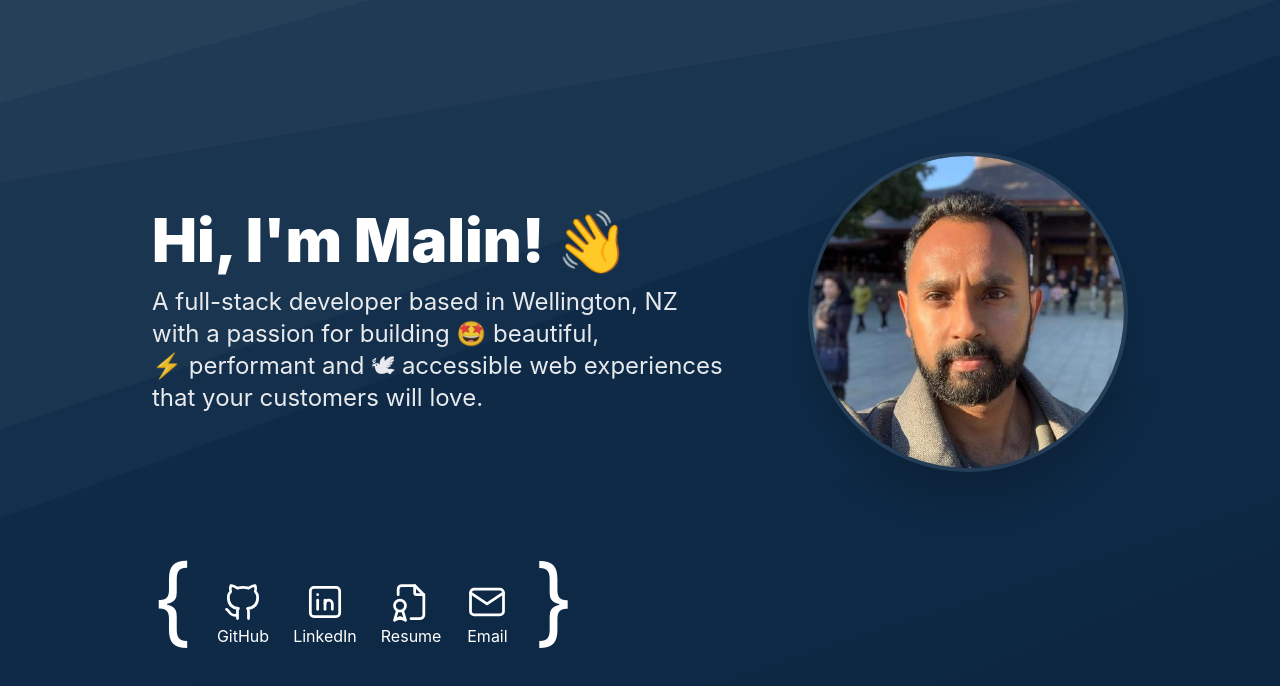
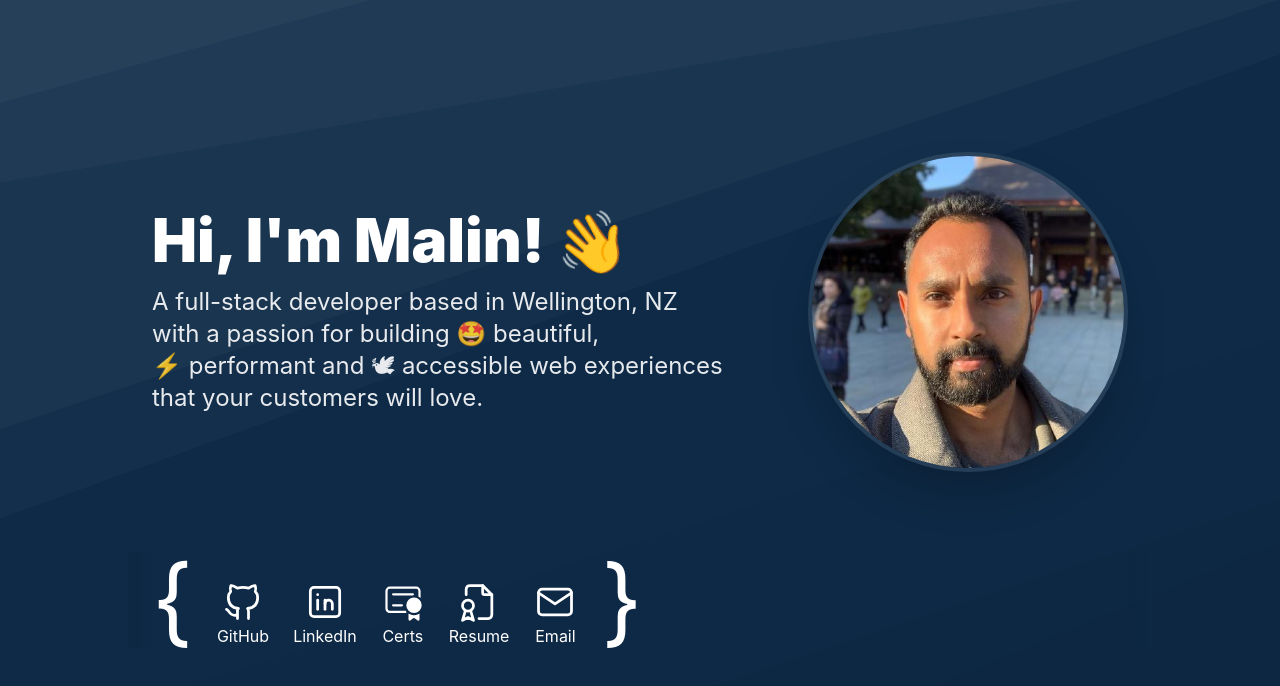
Before and after one commit to malinmalliyawadu/personal-site, a React (Vite) app: page / in a window 1280 px wide. Shown: the top 686 px of the page. Built offline with nearby package versions, Linux system fonts and the light colour scheme.

Commit message:
Add link to credly

```diff
--- a/src/App.tsx
+++ b/src/App.tsx
@@ -3,6 +3,7 @@ import resume from "./pdfs/resume.pdf";
 
 function App() {
   return (
+    <>
       <div className="min-h-screen text-white max-w-screen-lg mx-auto flex flex-col md:justify-center p-6">
         <div className="flex md:gap-20 flex-col md:flex-row-reverse items-center mb-10 md:mb-20">
           <img
@@ -23,8 +24,8 @@ function App() {
           </div>
         </div>
 
-      <div>
-        <ul className="flex gap-6 items-end">
+        <div className="carousel overflow-x-hidden md:overflow-x-visible relative -mx-6">
+          <ul className="flex gap-6 items-end overflow-x-auto md:overflow-visible px-6">
             <li className="text-8xl hidden md:block">{"{"}</li>
             <li>
               <a
@@ -39,11 +40,11 @@ function App() {
                   width="44"
                   height="44"
                   viewBox="0 0 24 24"
-                stroke-width="1.5"
+                  strokeWidth="1.5"
                   stroke="currentcolor"
                   fill="none"
-                stroke-linecap="round"
-                stroke-linejoin="round"
+                  strokeLinecap="round"
+                  strokeLinejoin="round"
                 >
                   <path stroke="none" d="M0 0h24v24H0z" fill="none" />
                   <path d="M9 19c-4.3 1.4 -4.3 -2.5 -6 -3m12 5v-3.5c0 -1 .1 -1.4 -.5 -2c2.8 -.3 5.5 -1.4 5.5 -6a4.6 4.6 0 0 0 -1.3 -3.2a4.2 4.2 0 0 0 -.1 -3.2s-1.1 -.3 -3.5 1.3a12.3 12.3 0 0 0 -6.2 0c-2.4 -1.6 -3.5 -1.3 -3.5 -1.3a4.2 4.2 0 0 0 -.1 3.2a4.6 4.6 0 0 0 -1.3 3.2c0 4.6 2.7 5.7 5.5 6c-.6 .6 -.6 1.2 -.5 2v3.5" />
@@ -63,11 +64,11 @@ function App() {
                   width="44"
                   height="44"
                   viewBox="0 0 24 24"
-                stroke-width="1.5"
+                  strokeWidth="1.5"
                   stroke="currentcolor"
                   fill="none"
-                stroke-linecap="round"
-                stroke-linejoin="round"
+                  strokeLinecap="round"
+                  strokeLinejoin="round"
                 >
                   <path stroke="none" d="M0 0h24v24H0z" fill="none" />
                   <rect x="4" y="4" width="16" height="16" rx="2" />
@@ -77,6 +78,28 @@ function App() {
                   <path d="M16 16v-3a2 2 0 0 0 -4 0" />
                 </svg>
                 LinkedIn
+              </a>
+            </li>
+            <li>
+              <a
+                href="https://www.credly.com/users/malin-malliya-wadu"
+                target="_blank"
+                rel="noopener noreferrer"
+                className="flex flex-col items-center transform transition-all hover:scale-125 hover:text-yellow-300"
+              >
+                <svg
+                  xmlns="http://www.w3.org/2000/svg"
+                  width="44"
+                  height="44"
+                  preserveAspectRatio="xMidYMid meet"
+                  viewBox="0 0 20 20"
+                >
+                  <path
+                    fill="currentColor"
+                    d="M4 3a2 2 0 0 0-2 2v8a2 2 0 0 0 2 2h7.5v-.671a4.514 4.514 0 0 1-.242-.329H4a1 1 0 0 1-1-1V5a1 1 0 0 1 1-1h12a1 1 0 0 1 1 1v2.468c.364.18.7.41 1 .678V5a2 2 0 0 0-2-2H4Zm14.5 8.5a3.5 3.5 0 1 1-7 0a3.5 3.5 0 0 1 7 0ZM15 16c.925 0 1.785-.28 2.5-.758V18a.5.5 0 0 1-.8.4l-1.4-1.05a.5.5 0 0 0-.6 0l-1.4 1.05a.5.5 0 0 1-.8-.4v-2.758A4.478 4.478 0 0 0 15 16ZM5 6.5a.5.5 0 0 1 .5-.5h9a.5.5 0 0 1 0 1h-9a.5.5 0 0 1-.5-.5Zm.5 4.5a.5.5 0 0 0 0 1h4a.5.5 0 0 0 0-1h-4Z"
+                  />
+                </svg>
+                Certs
               </a>
             </li>
             <li>
@@ -91,11 +114,11 @@ function App() {
                   width="44"
                   height="44"
                   viewBox="0 0 24 24"
-                stroke-width="1.5"
+                  strokeWidth="1.5"
                   stroke="currentcolor"
                   fill="none"
-                stroke-linecap="round"
-                stroke-linejoin="round"
+                  strokeLinecap="round"
+                  strokeLinejoin="round"
                 >
                   <path stroke="none" d="M0 0h24v24H0z" fill="none" />
                   <path d="M14 3v4a1 1 0 0 0 1 1h4" />
@@ -118,11 +141,11 @@ function App() {
                   width="44"
                   height="44"
                   viewBox="0 0 24 24"
-                stroke-width="1.5"
+                  strokeWidth="1.5"
                   stroke="currentcolor"
                   fill="none"
-                stroke-linecap="round"
-                stroke-linejoin="round"
+                  strokeLinecap="round"
+                  strokeLinejoin="round"
                 >
                   <path stroke="none" d="M0 0h24v24H0z" fill="none" />
                   <rect x="3" y="5" width="18" height="14" rx="2" />
@@ -135,6 +158,7 @@ function App() {
           </ul>
         </div>
       </div>
+    </>
   );
 }
 
--- a/src/index.css
+++ b/src/index.css
@@ -55,3 +55,32 @@ code {
     transform: rotate(0deg);
   }
 }
+
+.carousel:before,
+.carousel:after {
+  content: "";
+  position: absolute;
+  z-index: 1;
+  width: 1.5rem;
+  top: 0;
+  height: 100%;
+  pointer-events: none;
+}
+
+.carousel:before {
+  left: 0;
+  background: linear-gradient(
+    to right,
+    rgb(13, 40, 67) 0.3rem,
+    rgba(0, 0, 0, 0)
+  );
+}
+
+.carousel:after {
+  right: 0;
+  background: linear-gradient(
+    to left,
+    rgb(13, 40, 67) 0.3rem,
+    rgba(0, 0, 0, 0)
+  );
+}
```
Also changed, not shown: 1 other file (tests, documents, lock files or other folders). Lines whose indentation alone changed are shown as unchanged.
